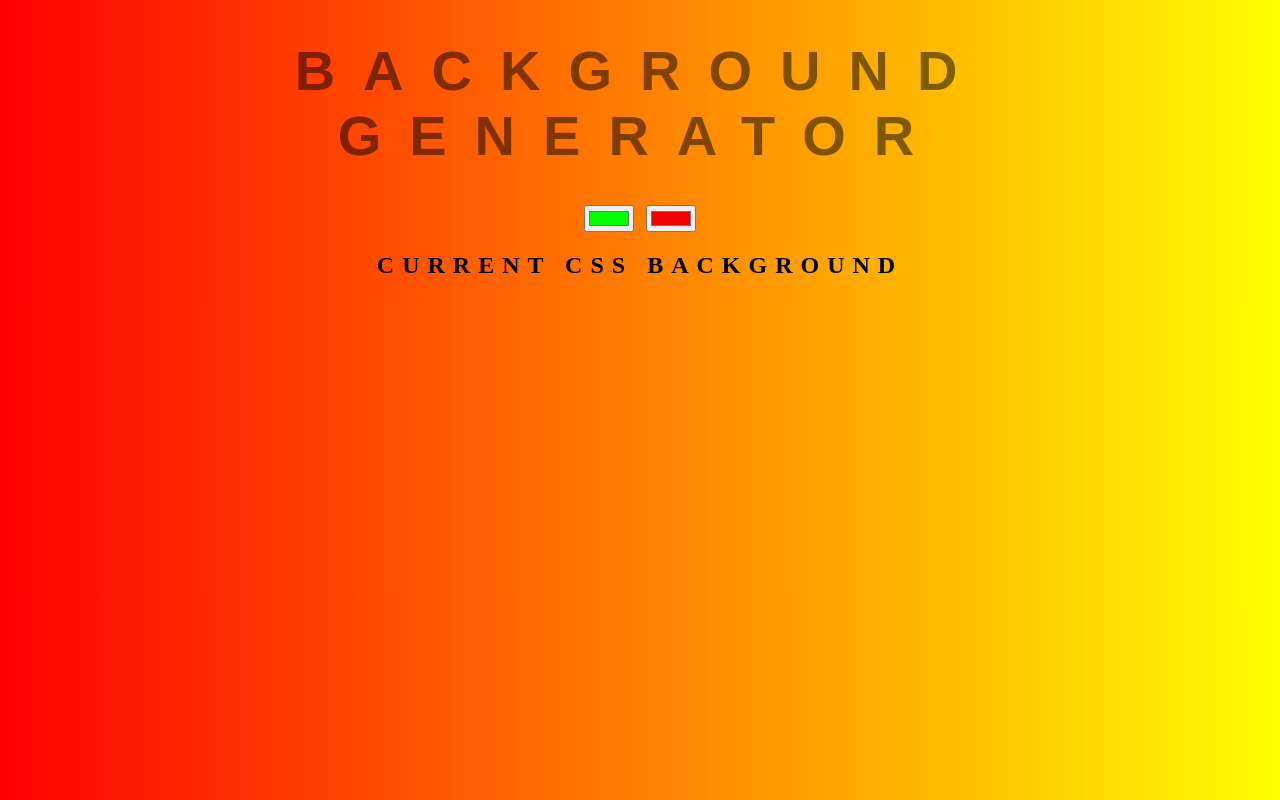
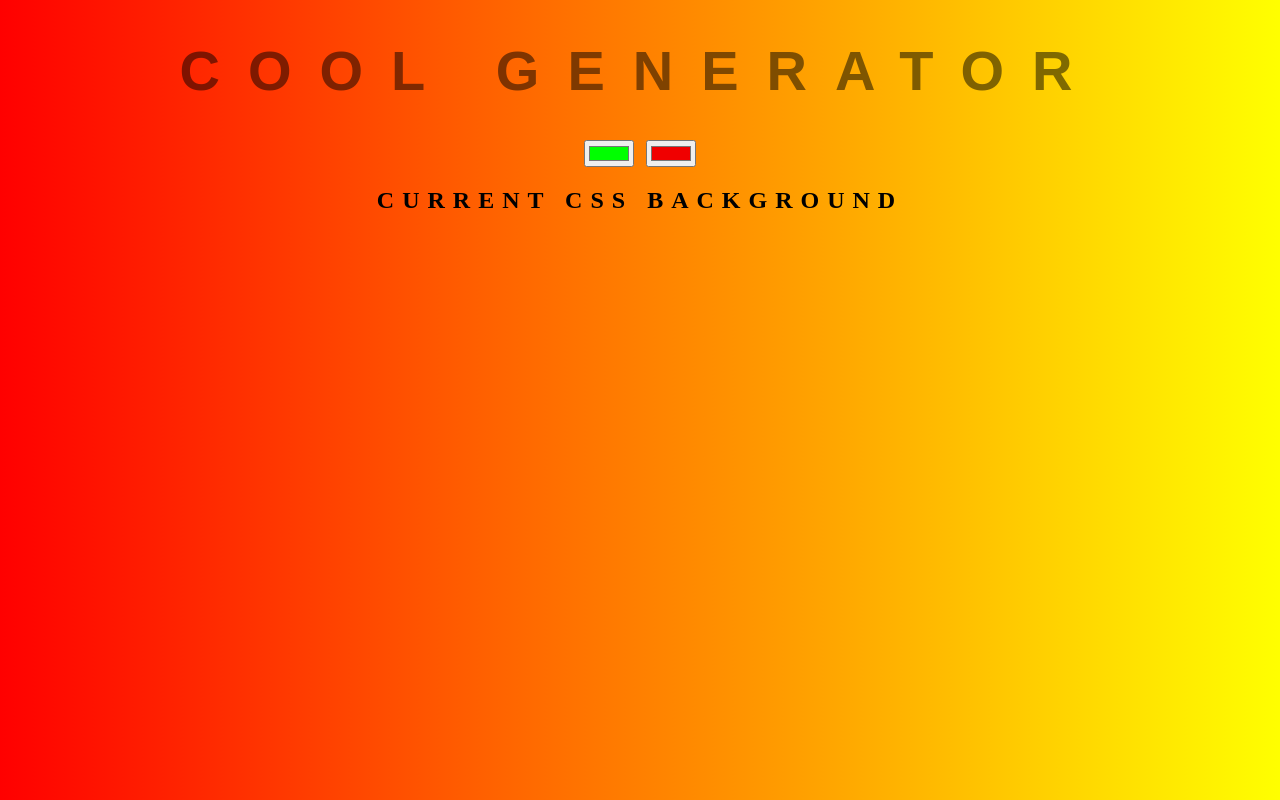
Before and after one commit to aayushnr/github-example, a plain HTML site: page index.html in a window 1280 px wide. Drawn offline with Linux system fonts and the light colour scheme.

Commit message:
Added capitalized h1

```diff
--- a/index.html
+++ b/index.html
@@ -7,7 +7,7 @@
     <link rel="stylesheet" type="text/css" href="style.css">
 </head>
 <body id="gradient">
-    <h1>Background Generator</h1>
+    <h1>COOL Generator</h1>
     <input oninput="setGradient()" class="color1" type="color" name="color1" value="#00ff00">
     <input oninput="setGradient()" class="color2" type="color" name="color2" value="#f00000">
     <h2>Current CSS Background</h2>
```
